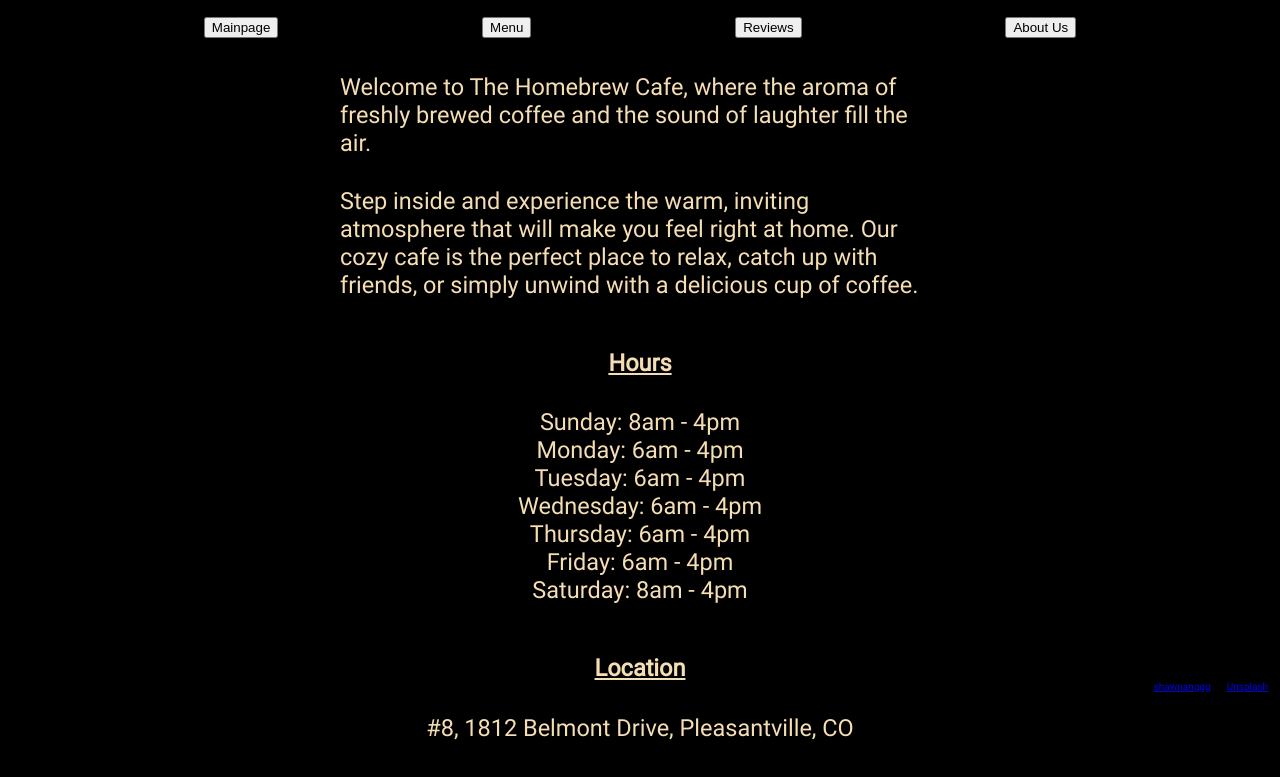
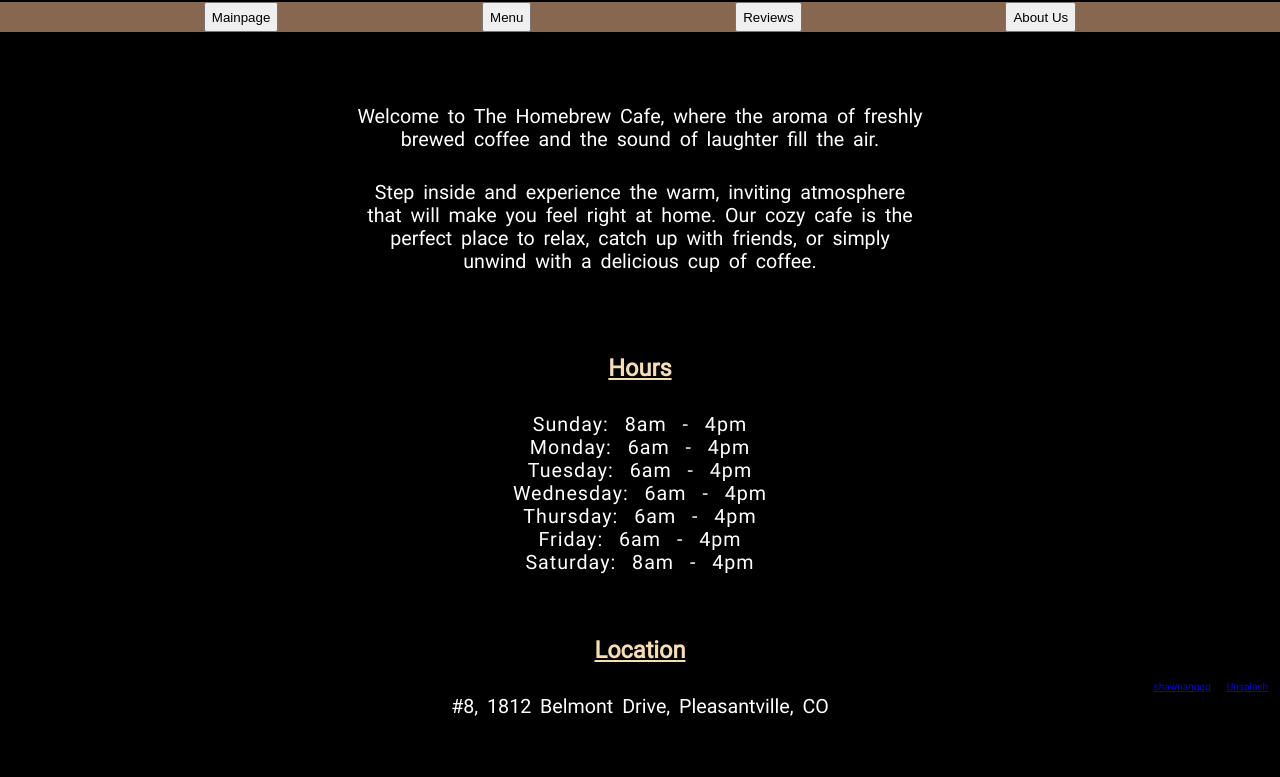
Before and after one commit to Jufarkas/restaurant-page, a website built with webpack: page src/index.html in a window 1280 px wide. Shown: the part 108-885 px from the top of the page. After the commit the page ends 846 px from the top, so only its background shows below. Built offline with nearby package versions, Linux system fonts and the light colour scheme; files whose address does not match are found by name.

Commit message:
change various flexes to grid && update footer positioning

```diff
--- a/src/style.css
+++ b/src/style.css
@@ -14,7 +14,7 @@
 
 
 
-body{
+body {
     font-family: 'Roboto', Arial, Helvetica, sans-serif;
     margin: 0;
     padding: 0;
@@ -33,9 +33,20 @@ body{
     margin: 0;
 }
 
+.footer {
+    font-size: 10px;
+    position: fixed;
+    text-align: center;
+    right: 0;
+    bottom: 0;
+    width: 180px;
+}
+
 nav {
     display: flex;
     justify-content: space-evenly;
+    background-color: #876750;
+    height: 30px;
 }
 
 h1 {
@@ -49,33 +60,49 @@ h1 {
 }
 
 h3 {
-    margin: 0 0 12px;
+    margin: 0;
     padding: 0 0 6px;
     border: 0;
     background-color: #000000e0;
     color: white;
     text-align: center;
-    font-size: calc(10px + 1vw);
+    font-size: calc(8px + 1vw);
+}
+
+h4 {
+    color: #f5deb3;
+    font-size: calc(12px + 0.9vw);
+    margin-top: 0;
+    text-align: center;
+    text-decoration: underline;
 }
 
 .content {
     margin-top: 20px;
-    display: flex;
-    flex-direction: column;
+    display: grid;
+    grid-template: 2fr 2fr 1fr / 1fr 4fr 1fr;
+    justify-items: center;
     align-items: center;
 }
 
-.content p {
+.intro {
+    grid-area: 1 / 2;
+    max-width: 600px;
+}
+
+p {
+    text-align: center;
+    word-spacing: 4px;
     margin: 0;
     padding: 15px;
     background-color: #000000e5;
-    color: #f5deb3;
-    font-size: calc(12px + 0.9vw);
-    max-width: 600px;
+    color: #ffffff;
+    font-size: calc(12px + 0.6vw);
 }
 
 .hours {
-    margin-top: 20px;
+    grid-area: 2 / 2;
+    max-width: 600px;
 }
 
 ul {
@@ -84,30 +111,26 @@ ul {
     align-items: center;
     list-style: none;
     margin: 0;
-    padding: 15px;
+    padding: 15px 0;
     background-color: #000000e5;
-    color: #f5deb3;
-    font-size: calc(12px + 0.9vw);
     max-width: 100vw;
 }
 
 ul li {
+    font-size: calc(12px + 0.6vw);
     min-width: 600px;
     text-align: center;
-}
-
-h4 {
-    margin-top: 0;
-    text-align: center;
-    text-decoration: underline;
+    color: #ffffff;
+    word-spacing: 10px;
+    letter-spacing: 1px;
 }
 
 .location {
+    grid-area: 3 / 2;
     margin-top: 20px;
-    margin-bottom: 20px;
-    padding: 15px;
+    margin-bottom: 5px;
+    padding: 15px 0;
     background-color: #000000e5;
-    color: #f5deb3;
     font-size: calc(12px + 0.9vw);
     width: 100vw;
     max-width: 600px;
@@ -115,15 +138,5 @@ h4 {
 
 .location p {
     background: none;
-    text-align: center;
     padding: 0;
 }
-
-.footer {
-    font-size: 10px;
-    position: fixed;
-    text-align: center;
-    right: 0;
-    bottom: 0;
-    width: 180px;
-}
```
